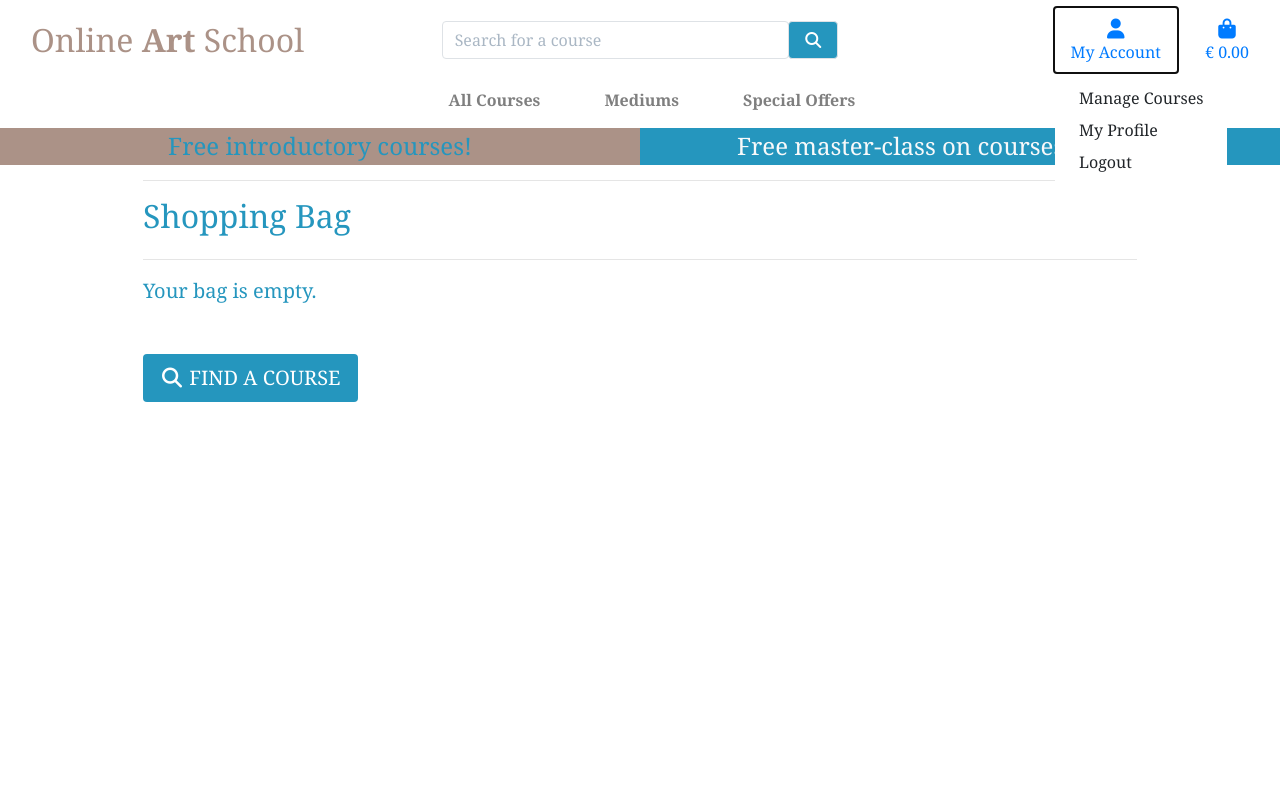
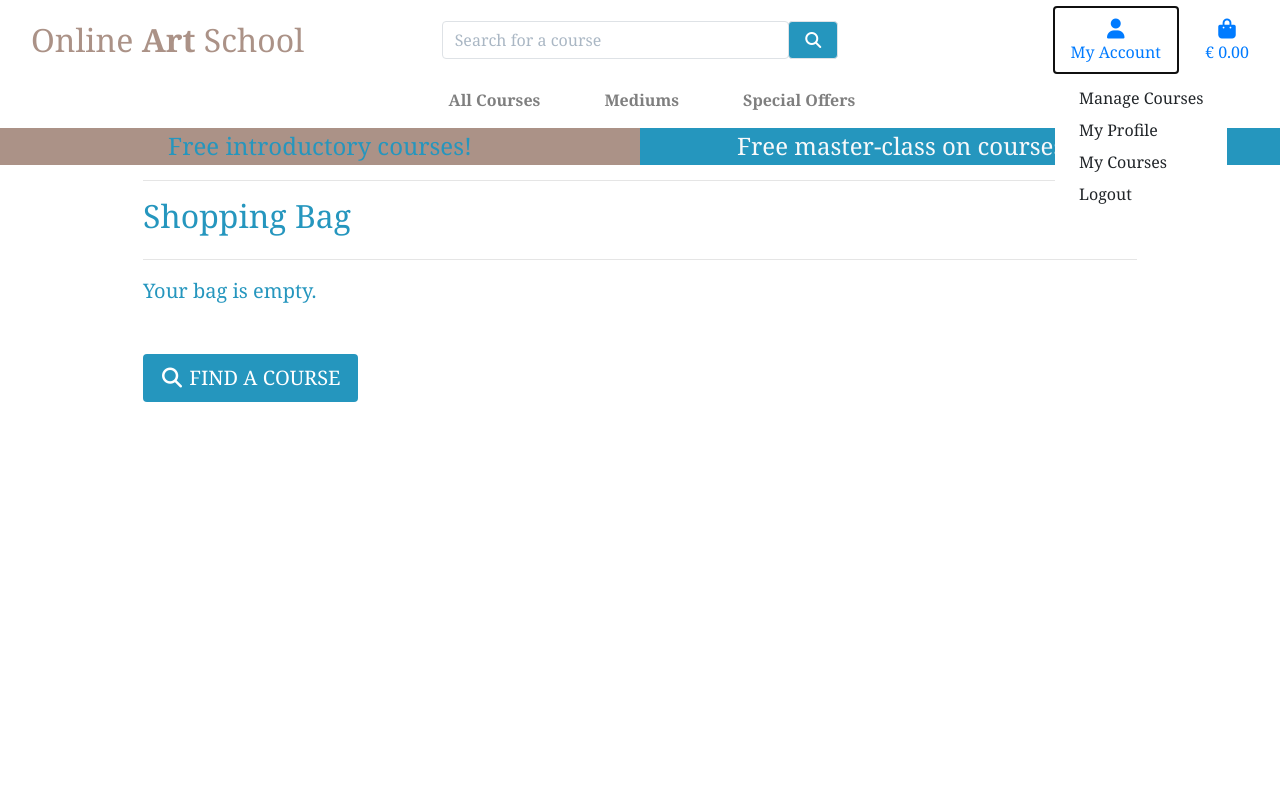
Before and after one commit to Natalitta/project_5, a Django app: page /bag/ in a window 1280 px wide, after a click on "My Account". Run offline with Django 3.2, Linux system fonts and the light colour scheme; a user stored in the database is signed in; some libraries are stand-ins or nearby versions.

Commit message:
set debug true, add My courses to the menu

```diff
--- a/school/settings.py
+++ b/school/settings.py
@@ -26,9 +26,10 @@ BASE_DIR = Path(__file__).resolve().parent.parent
 SECRET_KEY = os.environ.get('SECRET_KEY', '')
 
 # SECURITY WARNING: don't run with debug turned on in production!
-DEBUG = 'DEVELOPMENT' in os.environ
+DEBUG = True
+#'DEVELOPMENT' in os.environ
 
-ALLOWED_HOSTS = ['8000-natalitta-project5-8r8w0rt01po.ws-eu106.gitpod.io',
+ALLOWED_HOSTS = ['8000-natalitta-project5-8r8w0rt01po.ws-eu107.gitpod.io',
                 'art-school-b21a3c0ad1c4.herokuapp.com',
                 'localhost']
 
--- a/templates/base.html
+++ b/templates/base.html
@@ -72,6 +72,7 @@
                                         <a href="{% url 'add_course' %}" class="dropdown-item">Manage Courses </a>
                                     {% endif %}
                                         <a href="{% url 'profile' %}" class="dropdown-item">My Profile</a>
+                                        <a href="#" class="dropdown-item">My Courses</a>
                                         <a href="{% url 'account_logout' %}" class="dropdown-item">Logout</a>
                                 {% else %}
                                     <a href="{% url 'account_signup' %}" class="dropdown-item">Register</a>
--- a/templates/includes/main-nav.html
+++ b/templates/includes/main-nav.html
@@ -11,7 +11,7 @@
             </a>
             <div class="dropdown-menu border-0" aria-labelledby="all-courses-link">
                 <a href="{% url 'courses' %}?sort=price&direction=asc" class="dropdown-item">By Price</a>
-                <a href="{% url 'courses' %}?sort=category&direction=asc" class="dropdown-item ">By Category</a>
+                <a href="{% url 'courses' %}?sort=category&direction=asc" class="dropdown-item ">By Medium</a>
                 <a href="{% url 'courses' %}" class="dropdown-item">All Courses</a>
             </div>
         </li>
@@ -24,7 +24,7 @@
                 <a href="{% url 'courses' %}?category=watercolour" class="dropdown-item">Watercolour</a>
                 <a href="{% url 'courses' %}?category=oil" class="dropdown-item">Oil</a>
                 <a href="{% url 'courses' %}?category=acrylic" class="dropdown-item">Acrylic</a>
-                <a href="{% url 'courses' %}?category=watercolour,oil,acrylic" class="dropdown-item">All Painting</a>
+                <a href="{% url 'courses' %}?category=watercolour,oil,acrylic" class="dropdown-item">All Paints</a>
             </div>
         </li>
         <li class="nav-item dropdown">
```
Also changed, not shown: db.sqlite3.
